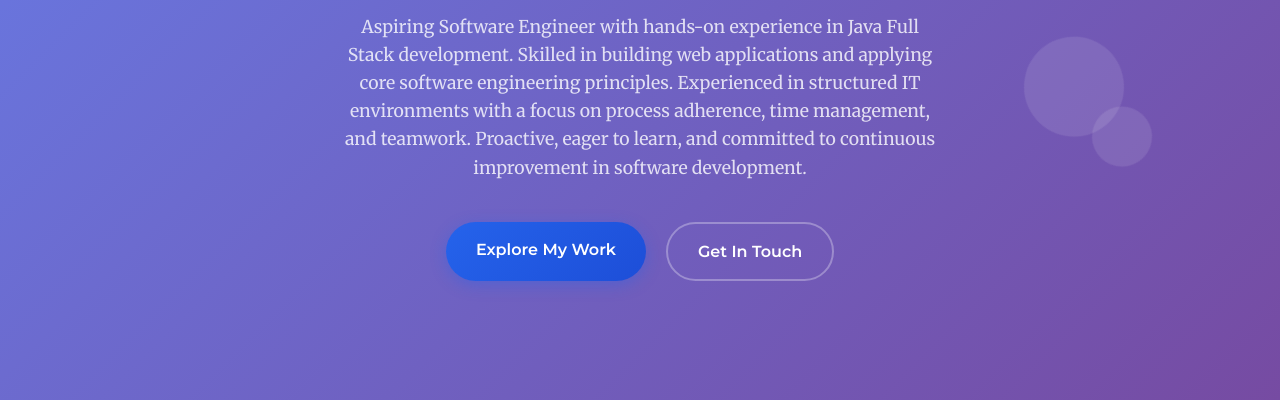
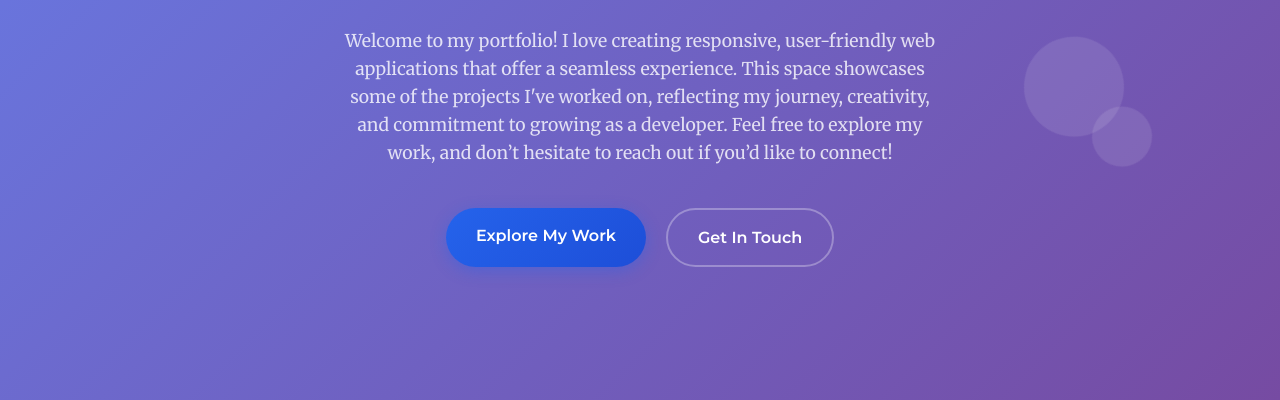
Before and after one commit to mshivab/shivaprasadmb_portfolio, a plain HTML site: page index.html in a window 1280 px wide. Shown: the part 400-800 px from the top of the page. Drawn offline with Linux system fonts and the light colour scheme.

Commit message:
Update index.html
Updated Welcome page message

```diff
--- a/index.html
+++ b/index.html
@@ -43,11 +43,7 @@
                 <h1>Hi, I'm <span class="highlight">Shivaprasad</span></h1>
                 <h2 class="subtitle">A Full Stack Developer.</h2>
                 <p class="hero-description">
-                     Aspiring Software Engineer with hands-on experience in Java Full Stack
-                     development. Skilled in building web applications and applying core software
-                     engineering principles. Experienced in structured IT environments with a focus
-                     on process adherence, time management, and teamwork. Proactive, eager to
-                     learn, and committed to continuous improvement in software development.
+                     Welcome to my portfolio! I love creating responsive, user-friendly web applications that offer a seamless experience. This space showcases some of the projects I've worked on, reflecting my journey, creativity, and commitment to growing as a developer. Feel free to explore my work, and don’t hesitate to reach out if you’d like to connect!
                 </p>
                 <div class="hero-buttons">
                     <a href="#about" class="btn btn-primary">Explore My Work</a>
```
